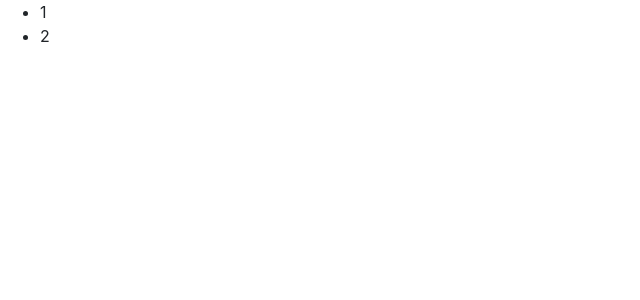
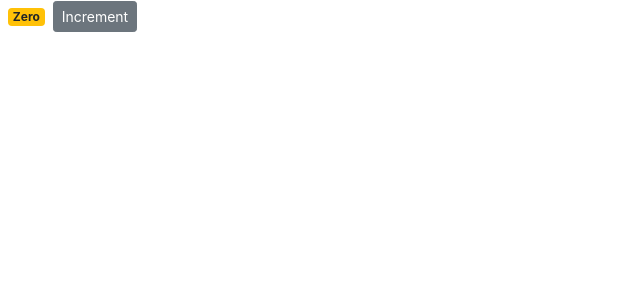
Before and after one commit to youngoose/react_counter, a React (Create React App) app: page / in a window 1280 px wide. Shown: the top 300 px of the page, without its empty margins (0-640 px from the left). Built offline with nearby package versions, Linux system fonts and the light colour scheme.

Commit message:
practice event handler binding

```diff
--- a/src/components/counter.jsx
+++ b/src/components/counter.jsx
@@ -2,25 +2,45 @@
 
 class Counter extends Component {
   state = {
-    count: 1,
-    tags: ['1', '2']
+    count: 0,
+    tags: ["tag1", "tag2", "tag3" ]
   };
 
-  renderTags() {
-    if(this.state.tags.length === 0) return <p>there is no tags</p>;
+  // constructor() {
+  //   super();
+  //   this.handleIncrement = this.handleIncrement.bind(this);
+  // }
 
-    return <ul>{ this.state.tags.map(tag => <li key={ tag }>{ tag }</li>) }</ul>
+  handleIncrement = () => {
+    // ** important: fat arrow function resolves "this" keyword binding issue without super keyword
+    // now we don't need to do rebinding the event handler everytime manually
+    // plz take a note that this shortcut function would be got rid of in the future from ES6 or not
+    // then use the former apporoach like above with super
+    // amazing man..
+    console.log("Increment Clicked", this);
+    // obj.method();
+    // function();
   }
 
   render() {
     return (
-    <div>
-      { this.state.tags.length === 0 && "Please create a new tag!"}
-      { this.renderTags() }
-    </div>
-    )
+      <div>
+        <span className={ this.getBadgeClasses() }>{ this.formatCount() }</span>
+        <button onClick={ this.handleIncrement } className="btn btn-secondary btn-sm">Increment</button>
+      </div>
+    );
   }
 
+  getBadgeClasses() {
+    let classes = "badge m-2 badge-";
+    classes += (this.state.count === 0) ? "warning" : "primary";
+    return classes;
+  }
+
+  formatCount() {
+    const { count } = this.state;
+    return count === 0 ? 'Zero' : count;
+  }
 }
 
 export default Counter;
```
